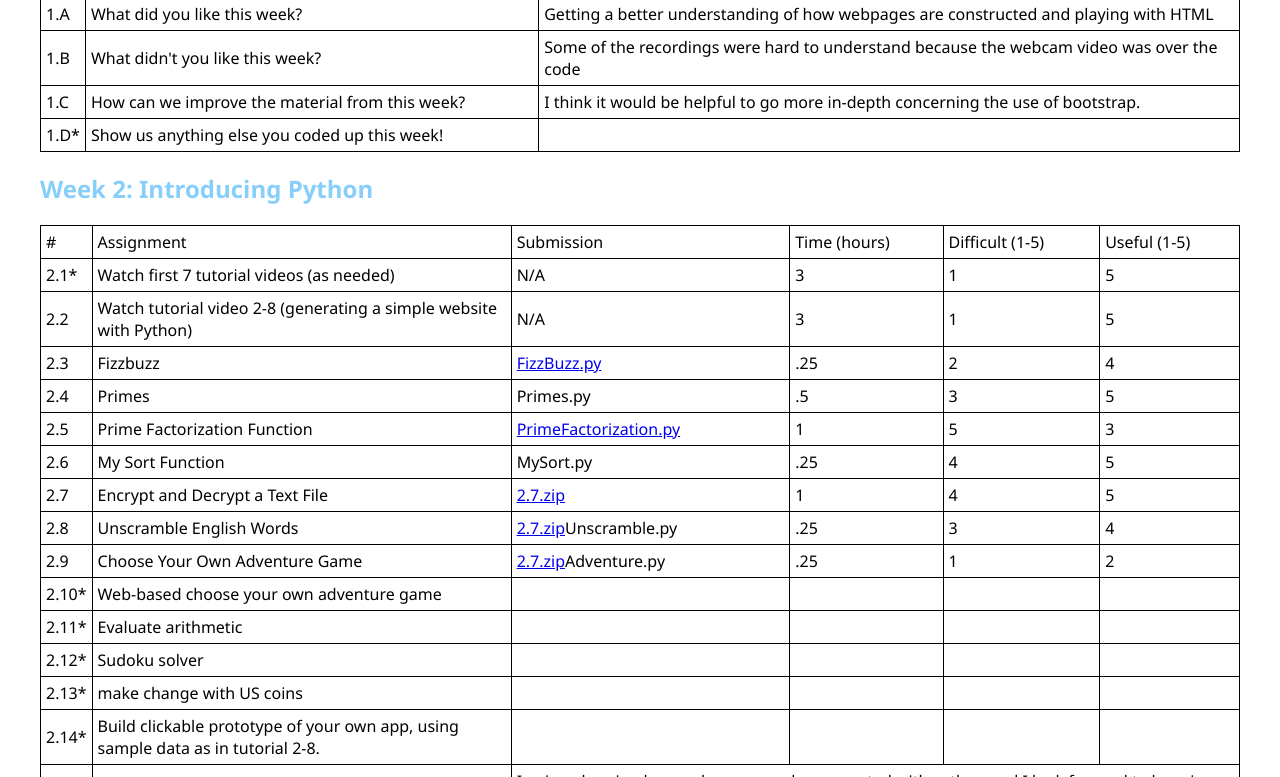
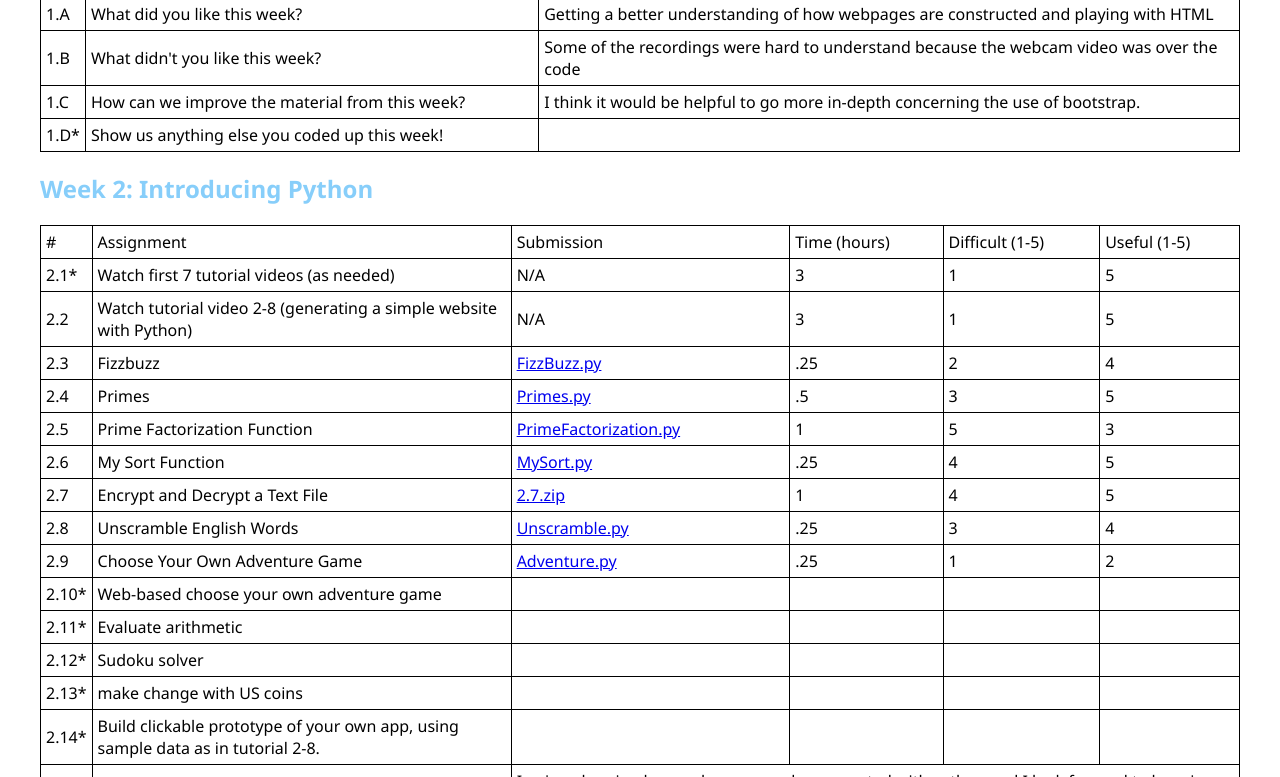
Before and after one commit to domlee590/domlee590.github.io, a plain HTML site: page assignments.html in a window 1280 px wide. Shown: the part 479-1256 px from the top of the page. Drawn offline with Linux system fonts and the light colour scheme.

Commit message:
Update assignments.html

```diff
--- a/assignments.html
+++ b/assignments.html
@@ -154,7 +154,7 @@
 	                <tr>
 	                    <td>2.4</td>
 	                    <td>Primes</td>
-	                    <td>Primes.py</td>
+	                    <td><a href = "Primes.py">Primes.py</a></td>
 	                    <td>.5</td>
 	                    <td>3</td>
 	                    <td>5</td>
@@ -170,7 +170,7 @@
 	                <tr>
 	                    <td>2.6</td>
 	                    <td>My Sort Function</td>
-	                    <td>MySort.py</td>
+	                    <td><a href = "MySort.py">MySort.py</a></td>
 	                    <td>.25</td>
 	                    <td>4</td>
 	                    <td>5</td>
@@ -186,7 +186,7 @@
 	                <tr>
 	                    <td>2.8</td>
 	                    <td>Unscramble English Words</td>
-	                    <td><a href = "Unscramble.py">2.7.zip</a>Unscramble.py</td>
+	                    <td><a href = "Unscramble.py">Unscramble.py</a></td>
 	                    <td>.25</td>
 	                    <td>3</td>
 	                    <td>4</td>
@@ -194,7 +194,7 @@
 	                <tr>
 	                    <td>2.9</td>
 	                    <td>Choose Your Own Adventure Game</td>
-	                    <td><a href = "Adventure.py">2.7.zip</a>Adventure.py</td>
+	                    <td><a href = "Adventure.py">Adventure.py</a></td>
 	                    <td>.25</td>
 	                    <td>1</td>
 	                    <td>2</td>
```
